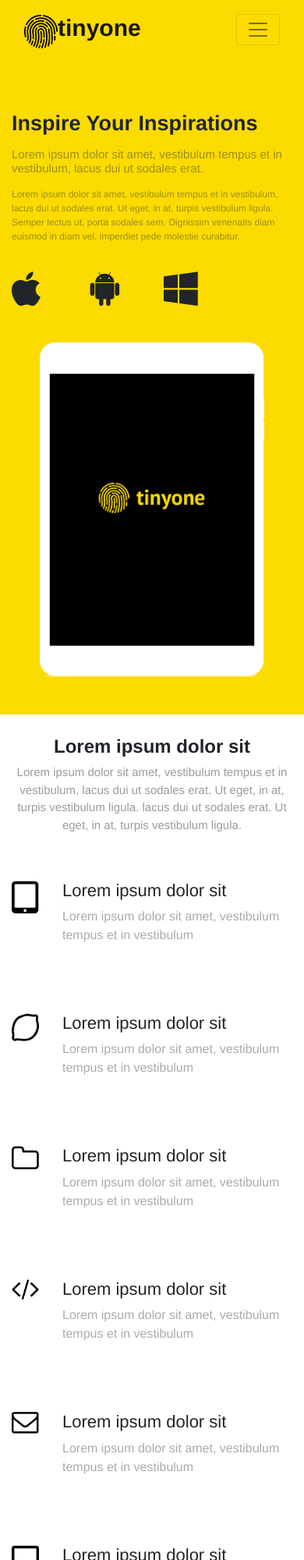
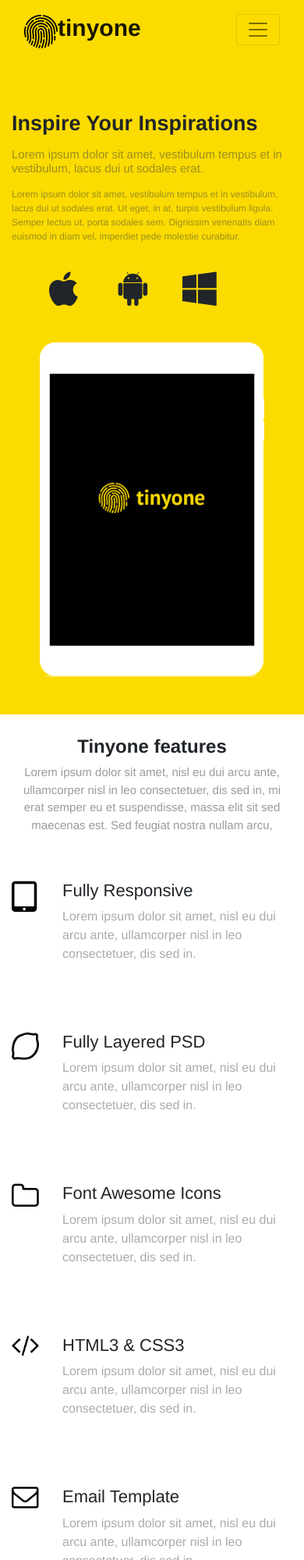
Before and after one commit to samihahaque/psd-to-bootstrap-tinyone-, a plain HTML site: page index.html in a window 390 px wide. Shown: the top 2000 px of the page at 78% size. Drawn offline with Linux system fonts and the light colour scheme; a script that the page names is missing.

Commit message:
Update index.html

```diff
--- a/index.html
+++ b/index.html
@@ -56,9 +56,15 @@
                        </div>
                    </div>
                    <div class="row">
-                       <div class="col-md-2 offset-md-none col-3"><div class="icon"><i class="fab fa-apple"></i></div></div>
-                       <div class="col-md-2 col-3"><div class="icon"><i class="fab fa-android"></i></div></div>
-                       <div class="col-md-2 col-3"><div class="icon"><i class="fab fa-windows"></i></div></div>
+                       <div class="col-md-12">
+                           <div class="icons ml-5">
+                               <div class="row">
+                               <div class="col-md-2 offset-md-none col-3"><div class="icon apple"><i class="fab fa-apple"></i></div></div>
+                       <div class="col-md-2 col-3"><div class="icon android"><i class="fab fa-android"></i></div></div>
+                       <div class="col-md-2 col-3"><div class="icon windows"><i class="fab fa-windows"></i></div></div>
+                           </div>
+                           </div>
+                       </div>
                    </div>
                </div>
                <div class="col-md-6 col-12">
@@ -70,63 +76,66 @@
 
        </div>
    </div>
+
  <div class="content">
      <div class="container">
          <div class="row">
-               <div class="col-md-12 col-12">
+         <div class="col-md-12">
+             <div class="row">
+                 <div class="col-md-12">
                      <div class="title text-center">
-                       <h1>Lorem ipsum dolor sit </h1>
-                       <p>Lorem ipsum dolor sit amet, vestibulum tempus et in vestibulum, lacus dui ut sodales erat. Ut eget, in at, turpis vestibulum ligula. lacus dui ut sodales erat. Ut eget, in at, turpis vestibulum ligula. </p>
+                 <h1>Tinyone features</h1>
+                 <p>Lorem ipsum dolor sit amet, nisl eu dui arcu ante, ullamcorper nisl in leo consectetuer, dis sed in, mi erat semper eu et suspendisse, massa elit sit sed maecenas est. Sed feugiat nostra nullam arcu,</p>
              </div>
                  </div>
              </div>
              <div class="row">
-               <div class="col-lg-4 col-sm-6 col-12">
+                 <div class="col-lg-4 col-md-6 col-12">
                     <div class="gallery">
                          <div class="row">
                          <div class="col-md-2 col-2">
-                           <div class="pic">
+                             <div class="image">
                                  <img src="images/galleryicon_1.png" alt="nothing" class="img-fluid">
                              </div>
                          </div>
-                       <div class="col-md-8 col-10">
+                            <div class="col-md-9 col-10">
                                 <div class="description">
-                               <h1>Lorem ipsum dolor sit </h1>
-                               <p>Lorem ipsum dolor sit amet, vestibulum tempus et in vestibulum</p>
+                                    <h1>Fully Responsive</h1>
+                                    <p>Lorem ipsum dolor sit amet, nisl eu dui arcu ante, ullamcorper nisl in leo consectetuer, dis sed in.</p>
                                 </div>
                              </div>
                      </div>
                      </div>
                  </div>
-               <div class="col-lg-4 col-sm-6 col-12">
+                 <div class="col-lg-4 col-md-6 col-12">
                     <div class="gallery">
                          <div class="row">
                          <div class="col-md-2 col-2">
-                           <div class="pic">
+                             <div class="image">
                                  <img src="images/galleryicon_2.png" alt="nothing" class="img-fluid">
                              </div>
                          </div>
-                       <div class="col-md-8 col-10">
+                            <div class="col-md-9 col-10">
                                 <div class="description">
-                               <h1>Lorem ipsum dolor sit </h1>
-                               <p>Lorem ipsum dolor sit amet, vestibulum tempus et in vestibulum</p>
+                                    <h1>Fully Layered PSD</h1>
+                                    <p>Lorem ipsum dolor sit amet, nisl eu dui arcu ante, ullamcorper nisl in leo consectetuer, dis sed in.</p>
                                 </div>
                              </div>
                      </div>
                      </div>
                  </div>
-               <div class="col-lg-4 d-lg-block d-sm-none col-12">
+                 <div class="col-lg-4 d-lg-block d-md-none col-12">
                     <div class="gallery">
                          <div class="row">
                          <div class="col-md-2 col-2">
-                           <div class="pic">
+                             <div class="image">
                                  <img src="images/galleryicon_3.png" alt="nothing" class="img-fluid">
                              </div>
                          </div>
-                       <div class="col-md-8 col-10">
+                            <div class="col-md-9 col-10">
                                 <div class="description">
-                               <h1>Lorem ipsum dolor sit </h1>
-                               <p>Lorem ipsum dolor sit amet, vestibulum tempus et in vestibulum</p>
+                                    <h1>Font Awesome Icons</h1>
+                                    <p>Lorem ipsum dolor sit amet, nisl eu dui arcu ante, ullamcorper nisl in leo consectetuer, dis sed in.</p>
                                 </div>
                              </div>
                      </div>
@@ -134,35 +143,35 @@
                  </div>
              </div>
              <div class="row">
-               <div class="col-sm-6 d-lg-none d-none d-sm-block">
+                 <div class="col-md-6 d-lg-none d-md-block d-none">
                     <div class="gallery">
                          <div class="row">
                          <div class="col-md-2">
-                           <div class="pic">
+                             <div class="image">
                                  <img src="images/galleryicon_3.png" alt="nothing" class="img-fluid">
                              </div>
                          </div>
-                       <div class="col-md-8">
+                            <div class="col-md-9">
                                 <div class="description">
-                               <h1>Lorem ipsum dolor sit </h1>
-                               <p>Lorem ipsum dolor sit amet, vestibulum tempus et in vestibulum</p>
+                                    <h1>Font Awesome Icons</h1>
+                                    <p>Lorem ipsum dolor sit amet, nisl eu dui arcu ante, ullamcorper nisl in leo consectetuer, dis sed in.</p>
                                 </div>
                              </div>
                      </div>
                      </div>
                  </div>
-               <div class="col-sm-6 d-lg-none d-none d-sm-block">
+                 <div class="col-md-6 d-lg-none d-md-block d-none">
                     <div class="gallery">
                          <div class="row">
                          <div class="col-md-2">
-                           <div class="pic">
+                             <div class="image">
                                  <img src="images/galleryicon_4.png" alt="nothing" class="img-fluid">
                              </div>
                          </div>
-                       <div class="col-md-8">
+                            <div class="col-md-9">
                                 <div class="description">
-                               <h1>Lorem ipsum dolor sit </h1>
-                               <p>Lorem ipsum dolor sit amet, vestibulum tempus et in vestibulum</p>
+                                    <h1>HTML3 &amp; CSS3</h1>
+                                    <p>Lorem ipsum dolor sit amet, nisl eu dui arcu ante, ullamcorper nisl in leo consectetuer, dis sed in.</p>
                                 </div>
                              </div>
                      </div>
@@ -170,88 +179,54 @@
                  </div>
              </div>
              <div class="row">
-               <div class="col-lg-4 d-sm-none d-lg-block col-12">
+                 <div class="col-lg-4 d-lg-block d-md-none col-12">
                     <div class="gallery">
                          <div class="row">
                          <div class="col-md-2 col-2">
-                           <div class="pic">
+                             <div class="image">
                                  <img src="images/galleryicon_4.png" alt="nothing" class="img-fluid">
                              </div>
                          </div>
-                       <div class="col-md-8 col-10">
+                            <div class="col-md-9 col-10">
                                 <div class="description">
-                               <h1>Lorem ipsum dolor sit </h1>
-                               <p>Lorem ipsum dolor sit amet, vestibulum tempus et in vestibulum</p>
+                                    <h1>HTML3 &amp; CSS3</h1>
+                                    <p>Lorem ipsum dolor sit amet, nisl eu dui arcu ante, ullamcorper nisl in leo consectetuer, dis sed in.</p>
                                 </div>
                              </div>
                      </div>
                      </div>
                  </div>
-               <div class="col-lg-4 d-sm-none d-lg-block col-12">
+                 <div class="col-lg-4 col-md-6 col-12">
                     <div class="gallery">
                          <div class="row">
                          <div class="col-md-2 col-2">
-                           <div class="pic">
+                             <div class="image">
                                  <img src="images/galleryicon_5.png" alt="nothing" class="img-fluid">
                              </div>
                          </div>
-                       <div class="col-md-8 col-10">
+                            <div class="col-md-9 col-10">
                                 <div class="description">
-                               <h1>Lorem ipsum dolor sit </h1>
-                               <p>Lorem ipsum dolor sit amet, vestibulum tempus et in vestibulum</p>
+                                    <h1>Email Template</h1>
+                                    <p>Lorem ipsum dolor sit amet, nisl eu dui arcu ante, ullamcorper nisl in leo consectetuer, dis sed in.</p>
                                 </div>
                              </div>
                      </div>
                      </div>
                  </div>
-               <div class="col-lg-4 d-sm-none d-lg-block col-12">
+                 <div class="col-lg-4 col-md-6 col-12">
                     <div class="gallery">
                          <div class="row">
                          <div class="col-md-2 col-2">
-                           <div class="pic">
+                             <div class="image">
                                  <img src="images/galleryicon_6.png" alt="nothing" class="img-fluid">
                              </div>
                          </div>
-                       <div class="col-md-8 col-10">
+                            <div class="col-md-9 col-10">
                                 <div class="description">
-                               <h1>Lorem ipsum dolor sit </h1>
-                               <p>Lorem ipsum dolor sit amet, vestibulum tempus et in vestibulum</p>
+                                    <h1>Free todownload</h1>
+                                    <p>Lorem ipsum dolor sit amet, nisl eu dui arcu ante, ullamcorper nisl in leo consectetuer, dis sed in.</p>
                                 </div>
                              </div>
-                   </div>
-                   </div>
-               </div>
-           </div>
-           <div class="row">
-               <div class="col-sm-6 d-lg-none d-none d-sm-block">
-                   <div class="gallery">
-                       <div class="row">
-                       <div class="col-md-2">
-                           <div class="pic">
-                               <img src="images/galleryicon_5.png" alt="nothing" class="img-fluid">
-                           </div>
-                       </div>
-                       <div class="col-md-8">
-                           <div class="description">
-                               <h1>Lorem ipsum dolor sit </h1>
-                               <p>Lorem ipsum dolor sit amet, vestibulum tempus et in vestibulum</p>
-                           </div>
-                       </div>
-                   </div>
-                   </div>
-               </div>
-               <div class="col-sm-6 d-lg-none d-none d-sm-block">
-                   <div class="gallery">
-                       <div class="row">
-                       <div class="col-md-2">
-                           <div class="pic">
-                               <img src="images/galleryicon_6.png" alt="nothing" class="img-fluid">
-                           </div>
-                       </div>
-                       <div class="col-md-8">
-                           <div class="description">
-                               <h1>Lorem ipsum dolor sit </h1>
-                               <p>Lorem ipsum dolor sit amet, vestibulum tempus et in vestibulum</p>
                      </div>
                      </div>
                  </div>
@@ -280,7 +255,7 @@
 </form>
                </div>
                <div class="col-md-4">
-                   <button type="submit" class="btn btn-warning">Submit</button>
+                   <button type="submit" class="btn btn-warning custom_btn">Submit</button>
                </div>
            </div>
            <div class="social">
@@ -355,6 +330,7 @@
            </div>
        </div>
    </footer>
+
     <!-- Optional JavaScript -->
     <!-- jQuery first, then Popper.js, then Bootstrap JS -->
     <script src="js/jquery-3.3.1.min.js"></script>
```
Lines whose indentation alone changed are shown as unchanged.
